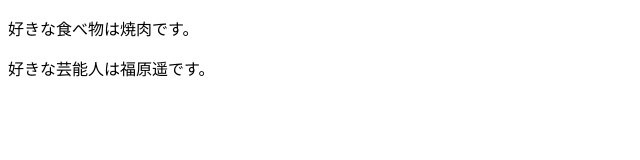
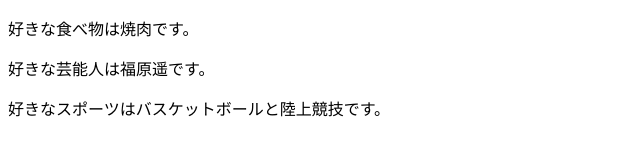
Before and after one commit to milky326/command-practice, a plain HTML site: page index.html in a window 1280 px wide. Shown: the whole page, without its empty margins (0-640 px from the left). Drawn offline with Linux system fonts and the light colour scheme.

Commit message:
好きなスポーツを追記＆修正

```diff
--- a/index.html
+++ b/index.html
@@ -4,5 +4,6 @@
 	<body>
 		<p>好きな食べ物は焼肉です。</p>
 		<p>好きな芸能人は福原遥です。</p>
+		<p>好きなスポーツはバスケットボールと陸上競技です。</p>
 	</body>
 </html>
```
